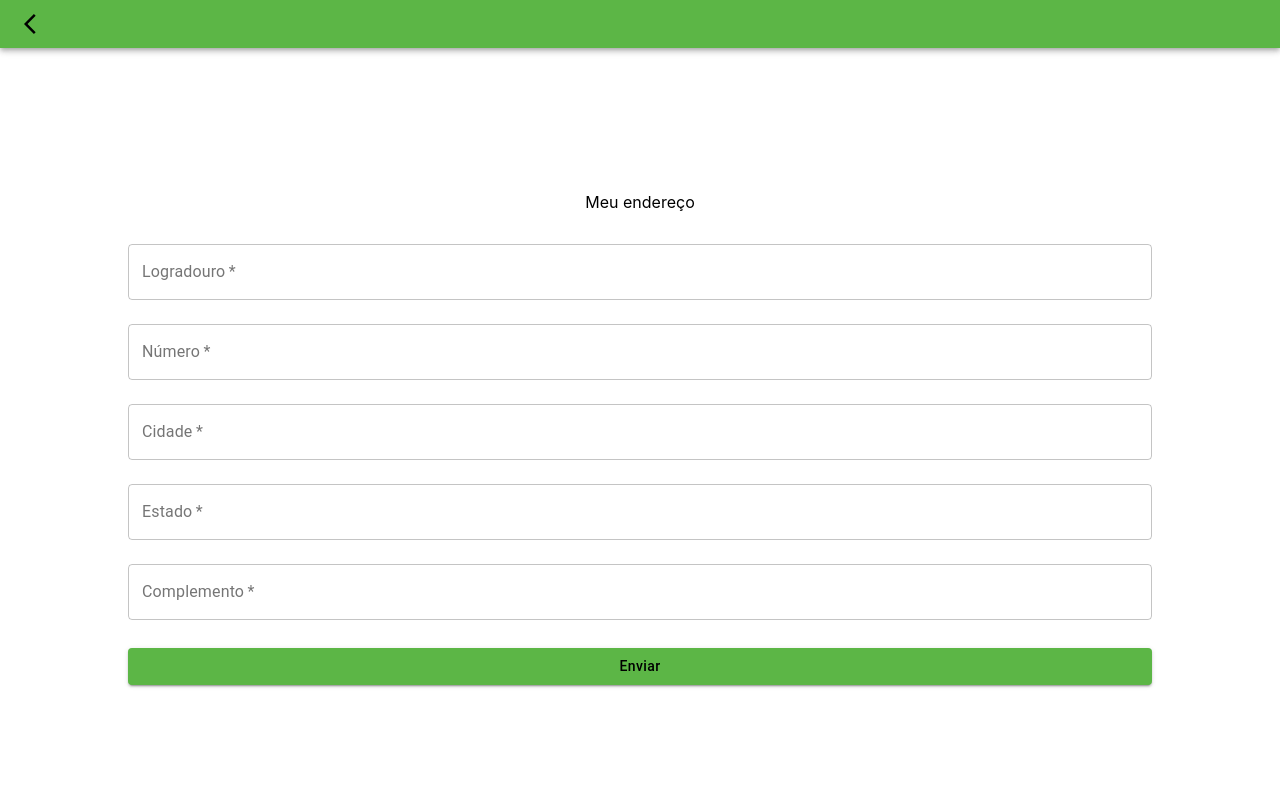
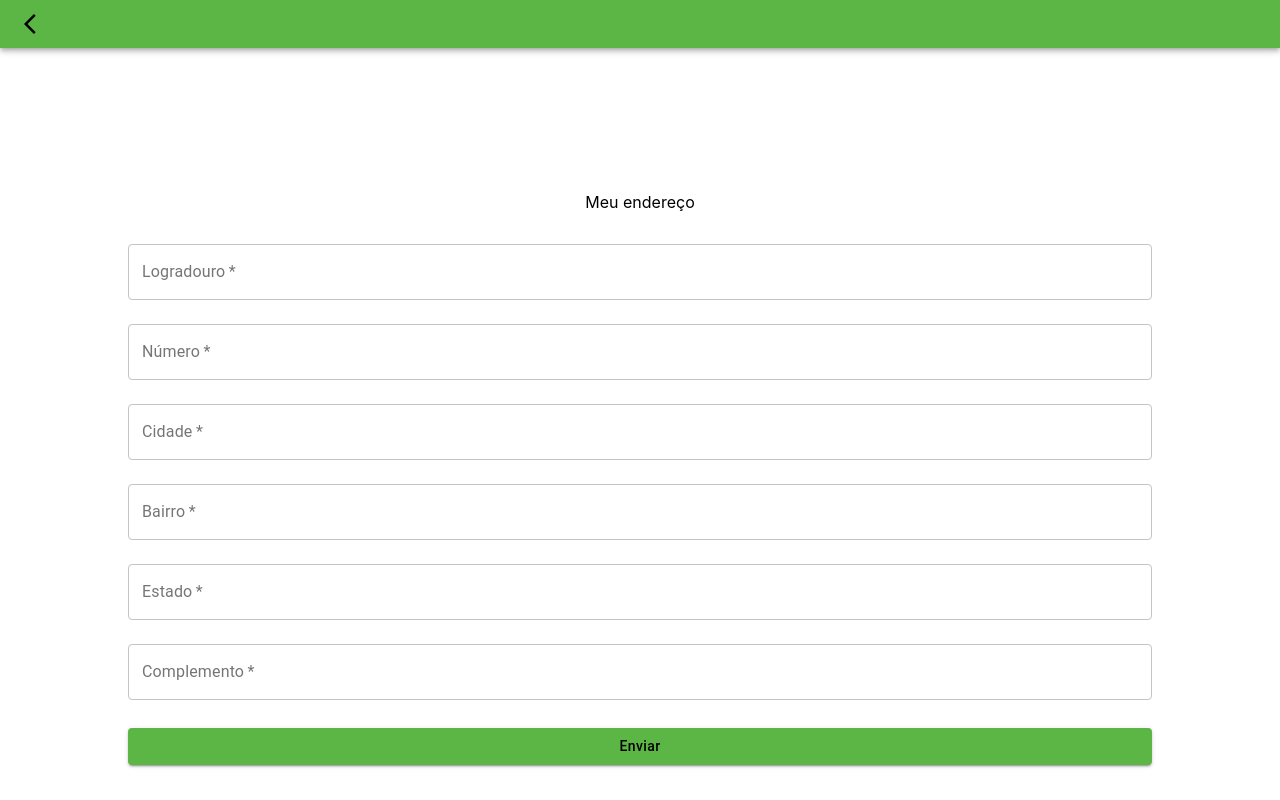
Before and after one commit to AdeirMoreira/Front-End_FutureEats, a React (Create React App) app: page /cadastro/endereco in a window 1280 px wide. Built offline with nearby package versions, Linux system fonts and the light colour scheme; the HTML template or start-up script is replaced by a standard one.

Commit message:
estilização cadastro/endereço concluido

```diff
--- a/src/pages/SingUpAndressPage/singUpAndress.jsx
+++ b/src/pages/SingUpAndressPage/singUpAndress.jsx
@@ -74,6 +74,18 @@ export default function SignUpPageAndress() {
                         required
 
                     />
+                    <TextField
+                        fullWidth
+                        name="neighbourhood"
+                        value={params.dataForm.andressData.form.neighbourhood}
+                        onChange={params.dataForm.andressData.onChange}
+                        placeholder='Bairro'
+                        variant={"outlined"}
+                        label={"Bairro"}
+                        margin={"normal"}
+                        required
+
+                    />
 
                     <TextField
                         fullWidth
@@ -102,7 +114,8 @@ export default function SignUpPageAndress() {
                     />
 
 
-                        <Button style={{ color: "black", textTransform: 'none', marginTop:"20px" }}
+
+                    <Button style={{ color: "black", textTransform: 'none', marginTop: "20px" }}
                         type={"submit"}
                         fullWidth
                         variant={'contained'}
@@ -148,7 +161,8 @@ export default function SignUpPageAndress() {
                         name='complement' value={params.dataForm.andressData.form.complement}
                         onChange={params.dataForm.andressData.onChange}
                         placeholder='Apto / Bloco' />
-                        </label>  */}
+                        </label>
+                        <button>enviar</button> */}
 
                 </form>
             </InputsContainer>
--- a/src/services/SignUp/index.jsx
+++ b/src/services/SignUp/index.jsx
@@ -15,6 +15,7 @@ export const SignUpRequest = async (form, navigate) => {
 }
 
 export const SignUpRequestAndress = async (form, navigate) => {
+    console.log(form)
     try {
         const response = await axios.put(`${baseURL}/address`, form, headers)
         window.localStorage.setItem('token', response.data.token)
```
Lines whose indentation alone changed are shown as unchanged.
